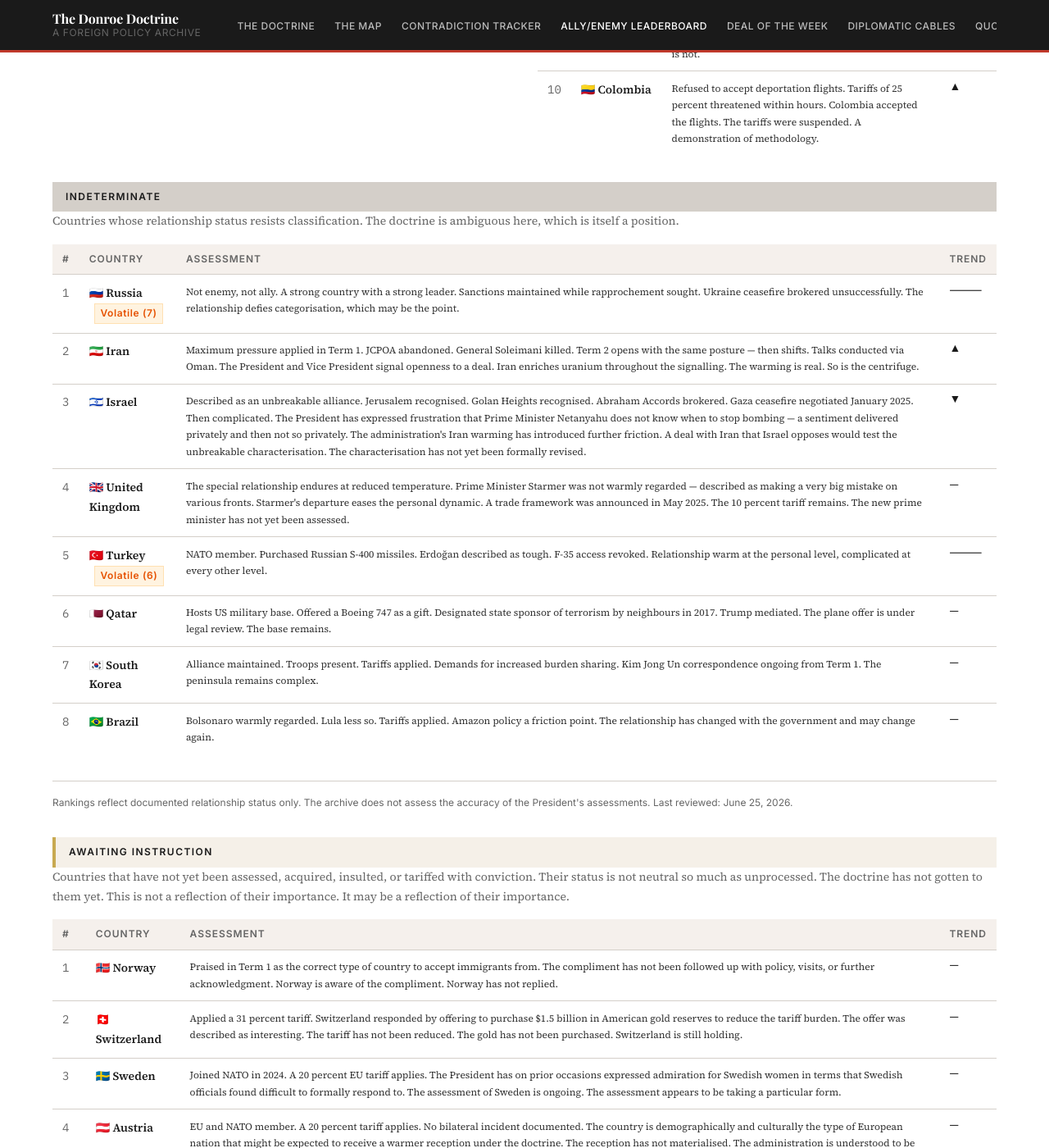
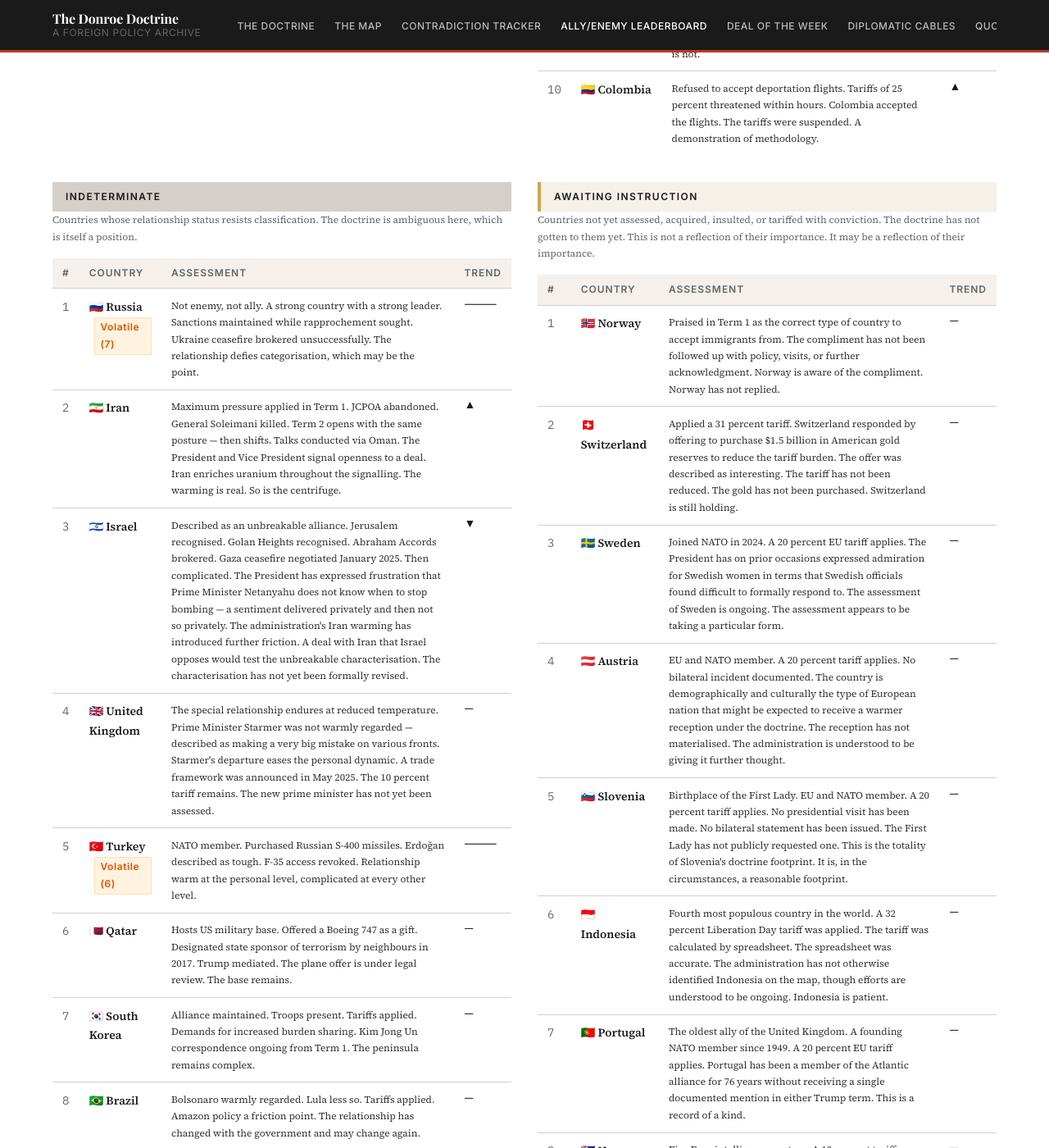
Before and after one commit to dtgara/donroe-doctrine, a Jekyll site: the page built from leaderboard.html, in a window 1280 px wide and 1400 px high, scrolled down 1287 px. Shown: the whole window at 82% size. Built offline with Jekyll 4.4.1, drawn with Linux system fonts in a browser that asks for light colours; some web fonts are replaced; some of the changed text lies outside the part shown.

Commit message:
Leaderboard: Indeterminate and Awaiting Instruction side by side

```diff
--- a/leaderboard.html
+++ b/leaderboard.html
@@ -18,12 +18,7 @@ body_class: page-leaderboard
     {% if board.in_favour and board.in_favour.size > 0 %}
     <table class="leaderboard-table">
       <thead>
-        <tr>
-          <th>#</th>
-          <th>Country</th>
-          <th>Assessment</th>
-          <th>Trend</th>
-        </tr>
+        <tr><th>#</th><th>Country</th><th>Assessment</th><th>Trend</th></tr>
       </thead>
       <tbody>
         {% for entry in board.in_favour %}
@@ -31,9 +26,7 @@ body_class: page-leaderboard
           <td class="rank-number">{{ entry.rank }}</td>
           <td>
             <strong>{{ entry.flag }} {{ entry.country }}</strong>
-            {% if entry.trend == 'VOLATILE' %}
-              <span class="volatile-badge">Volatile ({{ entry.status_changes }})</span>
-            {% endif %}
+            {% if entry.trend == 'VOLATILE' %}<span class="volatile-badge">Volatile ({{ entry.status_changes }})</span>{% endif %}
           </td>
           <td style="font-size:var(--text-xs);color:var(--color-mid-grey);">{{ entry.annotation }}</td>
           <td class="trend-indicator">
@@ -56,12 +49,7 @@ body_class: page-leaderboard
     {% if board.out_of_favour and board.out_of_favour.size > 0 %}
     <table class="leaderboard-table">
       <thead>
-        <tr>
-          <th>#</th>
-          <th>Country</th>
-          <th>Assessment</th>
-          <th>Trend</th>
-        </tr>
+        <tr><th>#</th><th>Country</th><th>Assessment</th><th>Trend</th></tr>
       </thead>
       <tbody>
         {% for entry in board.out_of_favour %}
@@ -69,9 +57,7 @@ body_class: page-leaderboard
           <td class="rank-number">{{ entry.rank }}</td>
           <td>
             <strong>{{ entry.flag }} {{ entry.country }}</strong>
-            {% if entry.trend == 'VOLATILE' %}
-              <span class="volatile-badge">Volatile ({{ entry.status_changes }})</span>
-            {% endif %}
+            {% if entry.trend == 'VOLATILE' %}<span class="volatile-badge">Volatile ({{ entry.status_changes }})</span>{% endif %}
           </td>
           <td style="font-size:var(--text-xs);color:var(--color-mid-grey);">{{ entry.annotation }}</td>
           <td class="trend-indicator">
@@ -91,20 +77,15 @@ body_class: page-leaderboard
 
 </div>
 
+<div class="leaderboard-grid" style="margin-top:2rem;">
+
+  <div>
+    <div class="leaderboard-column-title" style="background:var(--color-border);color:var(--color-near-black);">Indeterminate</div>
+    <p style="font-size:var(--text-xs);color:var(--color-light-grey);margin-bottom:1rem;">Countries whose relationship status resists classification. The doctrine is ambiguous here, which is itself a position.</p>
     {% if board.indeterminate and board.indeterminate.size > 0 %}
-<div style="margin-top:2rem;">
-  <div class="leaderboard-column-title" style="background:var(--color-border);color:var(--color-near-black);">Indeterminate</div>
-  <p style="font-size:var(--text-sm);color:var(--color-light-grey);margin-bottom:1rem;">
-    Countries whose relationship status resists classification. The doctrine is ambiguous here, which is itself a position.
-  </p>
     <table class="leaderboard-table">
       <thead>
-      <tr>
-        <th>#</th>
-        <th>Country</th>
-        <th>Assessment</th>
-        <th>Trend</th>
-      </tr>
+        <tr><th>#</th><th>Country</th><th>Assessment</th><th>Trend</th></tr>
       </thead>
       <tbody>
         {% for entry in board.indeterminate %}
@@ -112,9 +93,7 @@ body_class: page-leaderboard
           <td class="rank-number">{{ entry.rank }}</td>
           <td>
             <strong>{{ entry.flag }} {{ entry.country }}</strong>
-          {% if entry.trend == 'VOLATILE' %}
-            <span class="volatile-badge">Volatile ({{ entry.status_changes }})</span>
-          {% endif %}
+            {% if entry.trend == 'VOLATILE' %}<span class="volatile-badge">Volatile ({{ entry.status_changes }})</span>{% endif %}
           </td>
           <td style="font-size:var(--text-xs);color:var(--color-mid-grey);">{{ entry.annotation }}</td>
           <td class="trend-indicator">
@@ -127,28 +106,16 @@ body_class: page-leaderboard
         {% endfor %}
       </tbody>
     </table>
+    {% endif %}
   </div>
-{% endif %}
 
-<p style="font-family:var(--font-ui);font-size:var(--text-xs);color:var(--color-light-grey);margin-top:2rem;border-top:1px solid var(--color-border);padding-top:1rem;">
-  Rankings reflect documented relationship status only. The archive does not assess the
-  accuracy of the President's assessments. Last reviewed: {{ site.time | date: "%B %-d, %Y" }}.
-</p>
-
+  <div>
+    <div class="leaderboard-column-title" style="background:#f5f0e8;color:var(--color-near-black);border-left:4px solid #c8a951;">Awaiting Instruction</div>
+    <p style="font-size:var(--text-xs);color:var(--color-light-grey);margin-bottom:1rem;">Countries not yet assessed, acquired, insulted, or tariffed with conviction. The doctrine has not gotten to them yet. This is not a reflection of their importance. It may be a reflection of their importance.</p>
     {% if board.awaiting_instruction and board.awaiting_instruction.size > 0 %}
-<div style="margin-top:2rem;">
-  <div class="leaderboard-column-title" style="background:#f5f0e8;color:var(--color-near-black);border-left:4px solid #c8a951;">Awaiting Instruction</div>
-  <p style="font-size:var(--text-sm);color:var(--color-light-grey);margin-bottom:1rem;">
-    Countries that have not yet been assessed, acquired, insulted, or tariffed with conviction. Their status is not neutral so much as unprocessed. The doctrine has not gotten to them yet. This is not a reflection of their importance. It may be a reflection of their importance.
-  </p>
     <table class="leaderboard-table">
       <thead>
-      <tr>
-        <th>#</th>
-        <th>Country</th>
-        <th>Assessment</th>
-        <th>Trend</th>
-      </tr>
+        <tr><th>#</th><th>Country</th><th>Assessment</th><th>Trend</th></tr>
       </thead>
       <tbody>
         {% for entry in board.awaiting_instruction %}
@@ -156,9 +123,7 @@ body_class: page-leaderboard
           <td class="rank-number">{{ entry.rank }}</td>
           <td>
             <strong>{{ entry.flag }} {{ entry.country }}</strong>
-          {% if entry.trend == 'VOLATILE' %}
-            <span class="volatile-badge">Volatile ({{ entry.status_changes }})</span>
-          {% endif %}
+            {% if entry.trend == 'VOLATILE' %}<span class="volatile-badge">Volatile ({{ entry.status_changes }})</span>{% endif %}
           </td>
           <td style="font-size:var(--text-xs);color:var(--color-mid-grey);">{{ entry.annotation }}</td>
           <td class="trend-indicator">
@@ -171,5 +136,11 @@ body_class: page-leaderboard
         {% endfor %}
       </tbody>
     </table>
+    {% endif %}
   </div>
-{% endif %}
+
+</div>
+
+<p style="font-family:var(--font-ui);font-size:var(--text-xs);color:var(--color-light-grey);margin-top:2rem;border-top:1px solid var(--color-border);padding-top:1rem;">
+  Rankings reflect documented relationship status only. The archive does not assess the accuracy of the President's assessments. Last reviewed: {{ site.time | date: "%B %-d, %Y" }}.
+</p>
```
Lines whose indentation alone changed are shown as unchanged.
